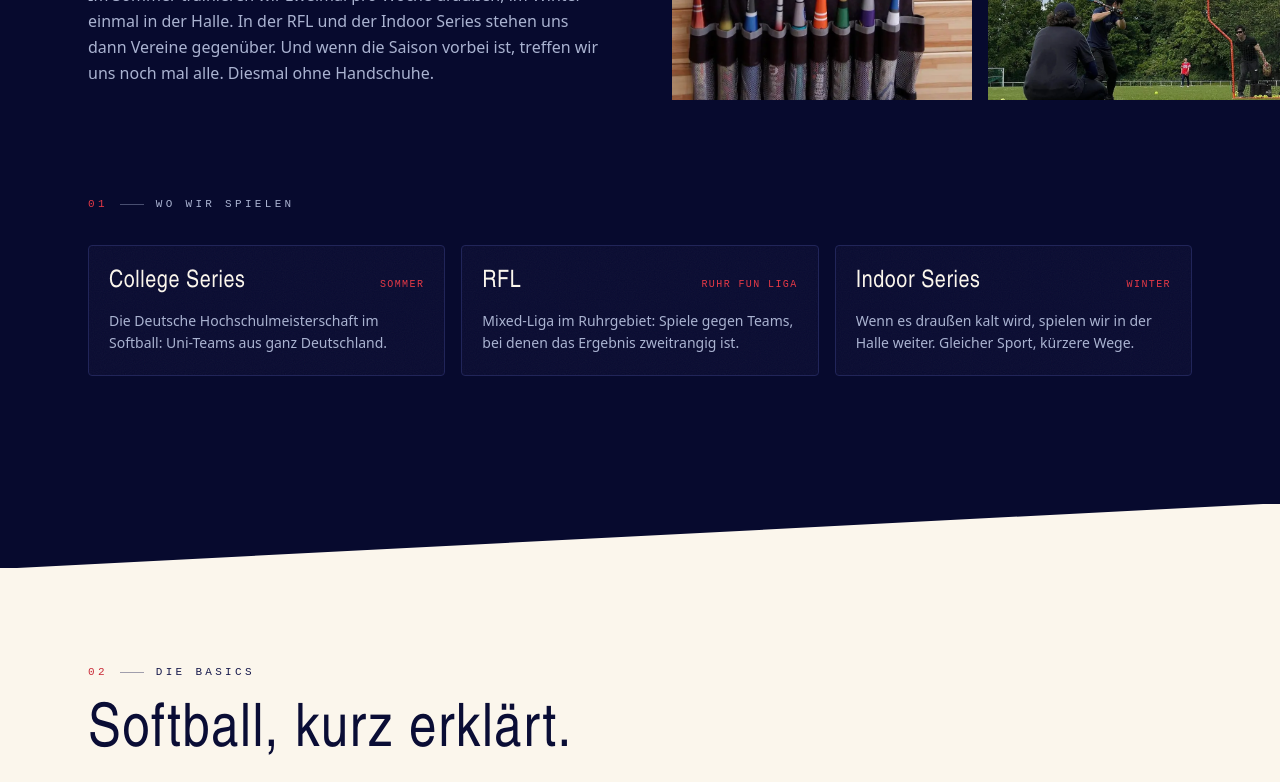
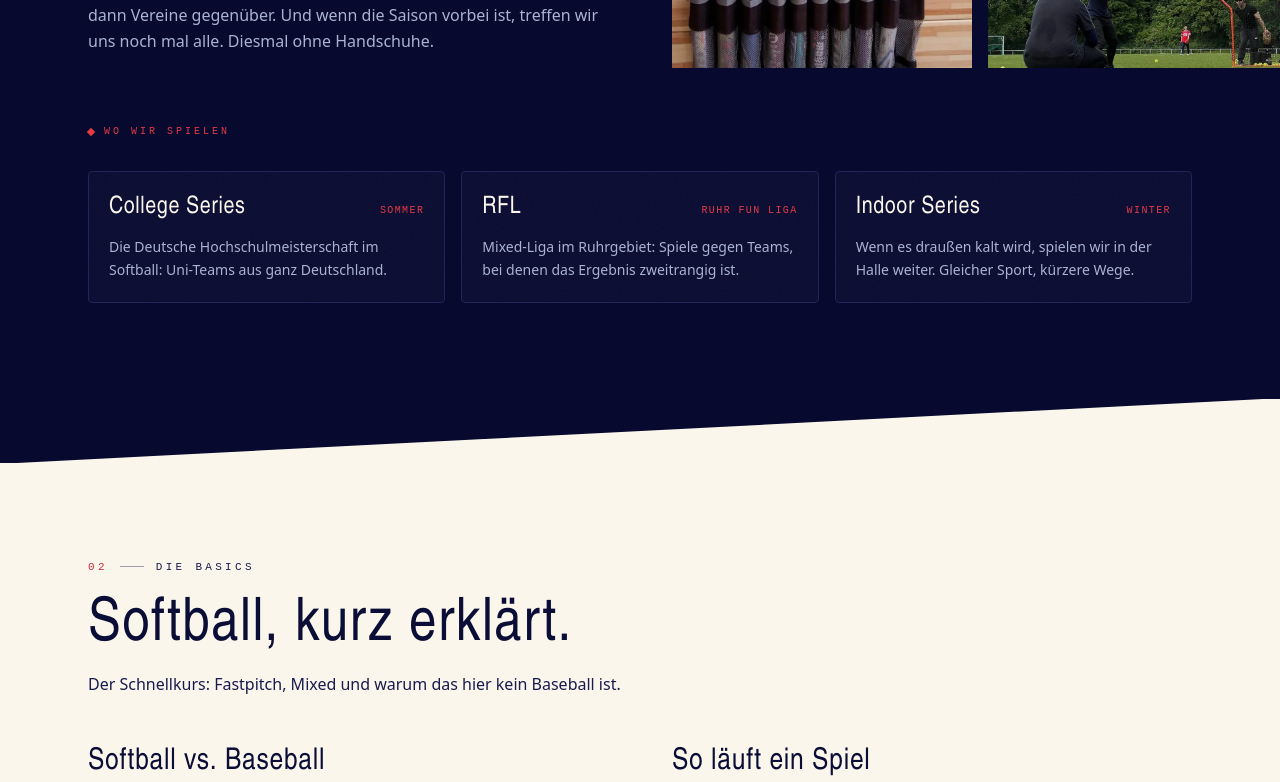
Before and after one commit to Hungfu123/softball-planner, a React (Vite) app in the folder website/: page / in a window 1280 px wide. Shown: the part 1340-2122 px from the top of the page. Built offline with nearby package versions, Linux system fonts and the light colour scheme.

Commit message:
✏️ Einstieg-Karte 3 ohne Liga-Doppelung, About-Sub-Label ohne zweite '01'-Nummer, Abstände gestrafft

```diff
--- a/website/src/components/About.tsx
+++ b/website/src/components/About.tsx
@@ -21,7 +21,7 @@ const FORMATE = [
 export function About() {
   return (
     <section id="ueber-uns" className="scroll-mt-24 overflow-x-clip">
-      <div className="mx-auto max-w-6xl px-4 py-16 sm:px-6 md:py-32">
+      <div className="mx-auto max-w-6xl px-4 py-16 sm:px-6 md:py-24">
         <div className="grid gap-12 lg:grid-cols-2 lg:gap-16">
           <Reveal className="flex flex-col justify-center">
             <SectionTag index="01">Wer wir sind</SectionTag>
@@ -67,10 +67,11 @@ export function About() {
 
         {/* Ligen-Karten: volle Breite unter dem Text-Bild-Grid —
             vorher in der schmalen Textspalte gequetscht, lief "Hochschulmeisterschaft" über den Rand */}
-        <Reveal className="mt-12 lg:mt-24">
-          <p className="flex items-center gap-3 font-mono text-[11px] uppercase tracking-[0.3em] text-ink-200">
-            <span className="text-brand-500">01</span>
-            <span aria-hidden className="h-px w-6 bg-current opacity-40" />
+        <Reveal className="mt-10 lg:mt-14">
+          {/* Sub-Eyebrow statt SectionTag-Kopie: bewusst OHNE Nummer — die Sektion
+              ist bereits "01 — Wer wir sind", ein zweites "01" würde die Kapitel-Zählung brechen */}
+          <p className="flex items-center gap-2.5 font-mono text-[10px] uppercase tracking-[0.3em] text-brand-500">
+            <span aria-hidden className="size-1.5 rotate-45 bg-current" />
             Wo wir spielen
           </p>
           <div className="mt-8 grid gap-4 sm:grid-cols-2 lg:grid-cols-3">
--- a/website/src/components/Steps.tsx
+++ b/website/src/components/Steps.tsx
@@ -25,7 +25,9 @@ const CELLS: Cell[] = [
   },
   {
     title: 'Spiel mit',
-    text: 'Funturniere, RFL, College Series: Wer will, ist dabei.',
+    // Kein zweites Mal die Ligennamen (RFL, College Series) — die stehen in 01 "Wo wir spielen".
+    // Diese Karte erzählt den Weg, nicht die Fakten.
+    text: 'Vom ersten Turnier bis in die Liga: Wer will, ist dabei — ohne Zwang.',
     variant: 'brand',
   },
 ]
```
